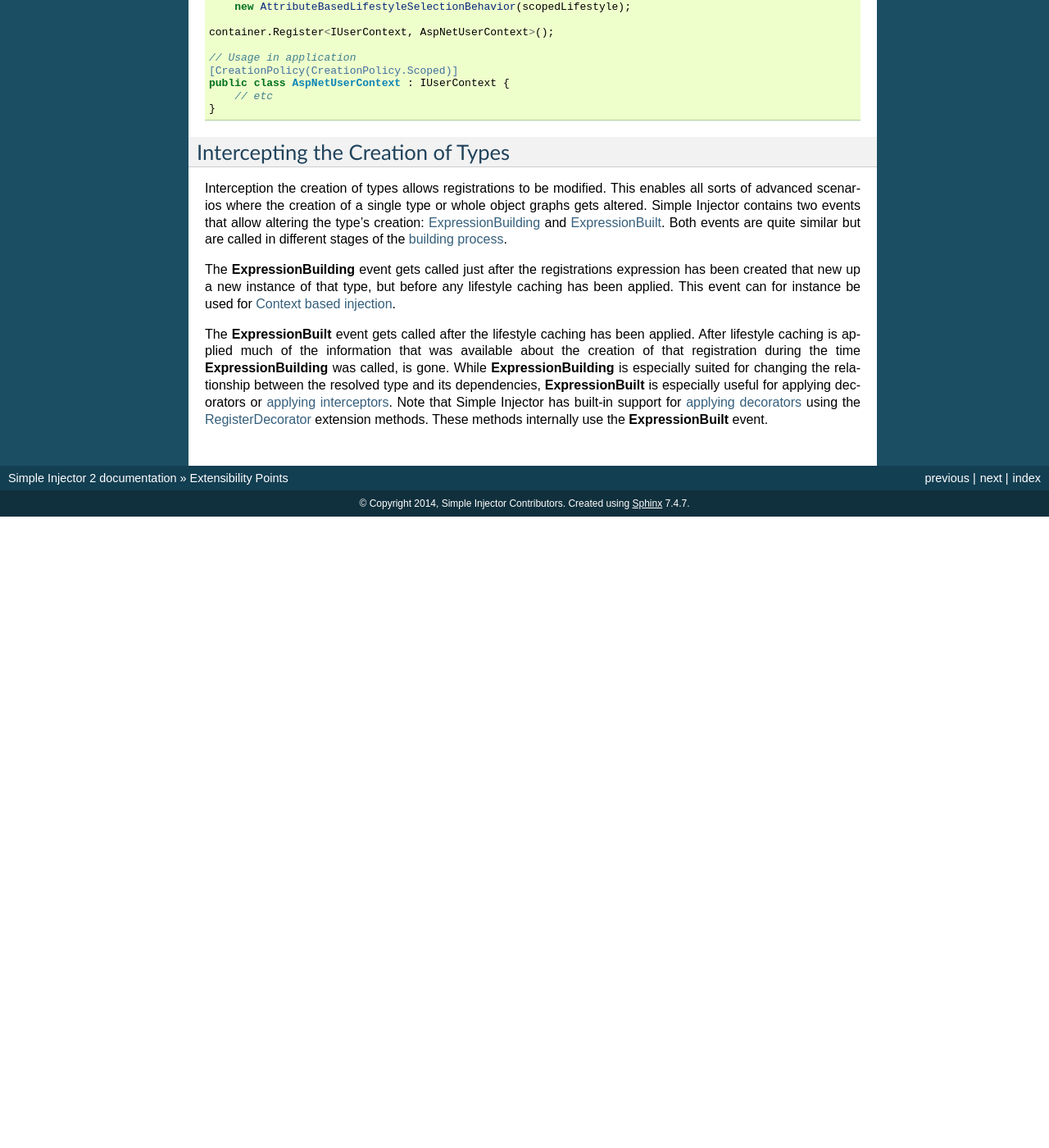
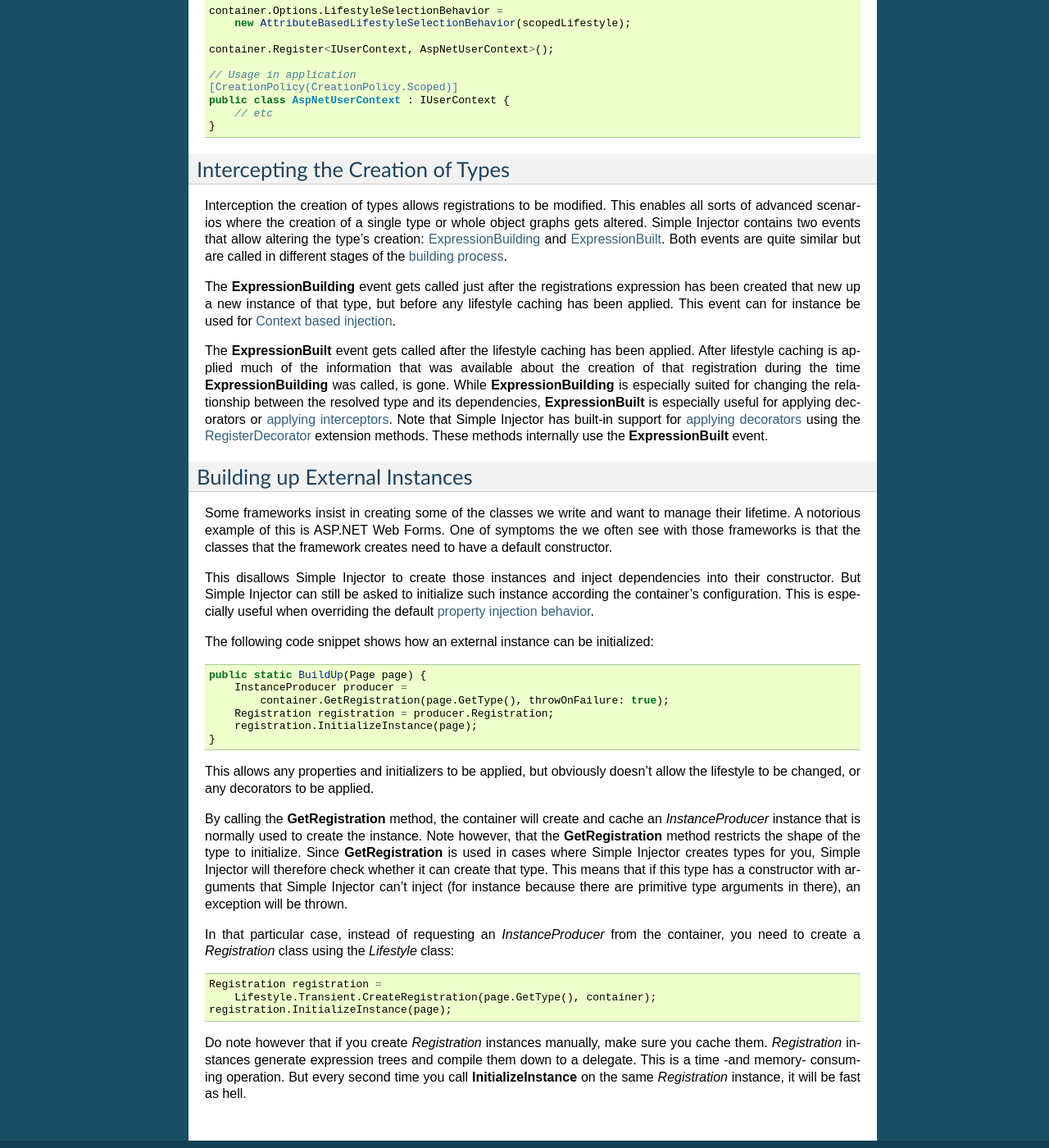
Before and after one commit to simpleinjector/Documentation, a Sphinx documentation site: the page built from source/extensibility.rst, in a window 1280 px wide and 1400 px high, scrolled down 6070 px. Shown: the whole window at 82% size. Built offline with Sphinx 7.4.7, drawn with Linux system fonts in a browser that asks for light colours; before the commit the page ends 6700 px from its top, so only the background shows below that; some of the changed text lies outside the part shown.

Commit message:
New 'Building up External Instances' section added to the Extensibility Points page and pages about deprecated parts of the API moved over from CodePlex.

```diff
--- a/source/advanced.rst
+++ b/source/advanced.rst
@@ -734,7 +734,7 @@ The current example doesn't add much compared to simply using a decorator. When
 
     **Note**: Don't use interception for intercepting types that all implement the same generic interface, such as *ICommandHandler<T>* or *IValidator<T>*. Try using decorator classes instead, as shown in the :ref:`Decorators <Decorators>` section on this page.
 
-.. _Implicit-Property-Injection:
+.. _Property-Injection:
 
 Property injection
 ==================
--- a/source/appendix.rst
+++ b/source/appendix.rst
@@ -10,3 +10,5 @@ Appendix
 	Collection Registration Extensions <CollectionRegistrationExtensions>
 	Context Dependent Extensions <ContextDependentExtensions>
 	T4MVC <t4mvc>
+	InjectProperties is Deprecated <injectproperties-is-deprecated>
+	RegisterMvcAttributeFilterProvider is Deprecated <registermvcattributefilterprovider-is-deprecated>
--- a/source/decisions.rst
+++ b/source/decisions.rst
@@ -133,7 +133,7 @@ With explicit property injection, the container is forced to inject a property a
 
 The use of property injection should be non-standard; constructor injection should be used in the majority of cases. If a constructor gets too many parameters (the constructor over-injection anti-pattern), it is an indication of a violation of the `Single Responsibility Principle <https://en.wikipedia.org/wiki/Single_responsibility_principle>`_ (SRP). SRP violations often lead to maintainability issues. Instead of fixing constructor over-injection with property injection the root cause should be analyzed and the type should be refactored, probably with `Facade Services <http://blog.ploeh.dk/2010/02/02/RefactoringtoAggregateServices/>`_. Another common reason to use properties is because the dependencies are optional. But instead of using optional property dependencies, the best practice is to inject empty implementations (a.k.a. `Null Object pattern <https://en.wikipedia.org/wiki/Null_Object_pattern>`_) into the constructor; Dependencies should rarely be optional.
 
-This doesn’t mean that you can’t do property injection with Simple Injector, but with Simple Injector this will have to be :ref:`explicitly configured <Property-Injection>`.
+This doesn’t mean that you can’t do property injection with Simple Injector, but with Simple Injector this will have to be :ref:`explicitly configured <Overriding-Property-Injection-Behavior>`.
 
 .. _No-interception:
 
--- a/source/extensibility.rst
+++ b/source/extensibility.rst
@@ -4,10 +4,11 @@ Extensibility Points
 
 * :ref:`Overriding Constructor Resolution Behavior <Overriding-Constructor-Resolution-Behavior>`
 * :ref:`Overriding Parameter Injection Behavior <Overriding-Parameter-Injection-Behavior>`
-* :ref:`Property Injection <Property-Injection>`
+* :ref:`Property Injection <Overriding-Property-Injection-Behavior>`
 * :ref:`Overriding Parameter Injection Behavior <Overriding-Parameter-Injection-Behavior>`
 * :ref:`Overriding Lifestyle Selection Behavior <Overriding-Selection-Behavior>`
 * :ref:`Intercepting the Creation of Types <Intercepting-the-Creation-of-Types>`
+* :ref:`Building up external instances <Building-Up-External-Instances>`
 
 .. _Overriding-Constructor-Resolution-Behavior:
 
@@ -68,7 +69,7 @@ The following bit more advanced example changes the constructor resolution behav
         }
 
         public ConstructorInfo GetConstructor(Type serviceType,
-    	    Type implementationType) {
+            Type implementationType) {
             return (
                 from ctor in implementationType.GetConstructors()
                 let parameters = ctor.GetParameters()
@@ -125,7 +126,7 @@ The previous examples changed the constructor overload resolution for all regist
 
 The old T4MVC template generated an extra public constructor on MVC Controller types and overload resolution only had to be changed for types implementing *System.Web.Mvc.IController*, which is what the previous code snippet does. For all other types of registration in the container, the container's default behavior is used.
 
-.. _Property-Injection:
+.. _Overriding-Property-Injection-Behavior:
 
 Property Injection
 ==================
@@ -351,3 +352,37 @@ Interception the creation of types allows registrations to be modified. This ena
 The **ExpressionBuilding** event gets called just after the registrations expression has been created that new up a new instance of that type, but before any lifestyle caching has been applied. This event can for instance be used for :ref:`Context based injection <Context-Based-Injection>`.
 
 The **ExpressionBuilt** event gets called after the lifestyle caching has been applied. After lifestyle caching is applied much of the information that was available about the creation of that registration during the time **ExpressionBuilding** was called, is gone. While **ExpressionBuilding** is especially suited for changing the relationship between the resolved type and its dependencies, **ExpressionBuilt** is especially useful for applying decorators or :ref:`applying interceptors <Interception>`. Note that Simple Injector has built-in support for :ref:`applying decorators <Decorators>` using the `RegisterDecorator <https://simpleinjector.org/ReferenceLibrary/?topic=html/Overload_SimpleInjector_Extensions_DecoratorExtensions_RegisterDecorator.htm>`_ extension methods. These methods internally use the **ExpressionBuilt** event.
+
+.. _Building-Up-External-Instances:
+
+Building up External Instances
+==============================
+
+Some frameworks insist in creating some of the classes we write and want to manage their lifetime. A notorious example of this is ASP.NET Web Forms. One of symptoms the we often see with those frameworks is that the classes that the framework creates need to have a default constructor.
+
+This disallows Simple Injector to create those instances and inject dependencies into their constructor. But Simple Injector can still be asked to initialize such instance according the container's configuration. This is especially useful when overriding the default :ref:`property injection behavior <Overriding-Property-Injection-Behavior>`.
+
+The following code snippet shows how an external instance can be initialized:
+
+.. code-block:: c#
+
+    public static BuildUp(Page page) {
+        InstanceProducer producer =
+            container.GetRegistration(page.GetType(), throwOnFailure: true);
+        Registration registration = producer.Registration;
+        registration.InitializeInstance(page);
+    }
+
+This allows any properties and initializers to be applied, but obviously doesn't allow the lifestyle to be changed, or any decorators to be applied.
+
+By calling the **GetRegistration** method, the container will create and cache an *InstanceProducer* instance that is normally used to create the instance. Note however, that the **GetRegistration** method restricts the shape of the type to initialize. Since **GetRegistration** is used in cases where Simple Injector creates types for you, Simple Injector will therefore check whether it can create that type. This means that if this type has a constructor with arguments that Simple Injector can't inject (for instance because there are primitive type arguments in there), an exception will be thrown.
+
+In that particular case, instead of requesting an *InstanceProducer* from the container, you need to create a *Registration* class using the *Lifestyle* class:
+
+.. code-block:: c#
+
+    Registration registration =
+        Lifestyle.Transient.CreateRegistration(page.GetType(), container);
+    registration.InitializeInstance(page);
+
+Do note however that if you create *Registration* instances manually, make sure you cache them. *Registration* instances generate expression trees and compile them down to a delegate. This is a time -and memory- consuming operation. But every second time you call **InitializeInstance** on the same *Registration* instance, it will be fast as hell.
--- a/source/howto.rst
+++ b/source/howto.rst
@@ -490,7 +490,7 @@ Simple Injector contains a **Verify()** method, that will simply iterate over al
 
 Calling the **Verify()** method however, is just part of the story. It is very easy to create a configuration that passes any verification, but still fails at runtime. Here are some tips to help building a verifiable configuration:
 
-#. Stay away from :ref:`implicit property injection <Implicit-Property-Injection>`, where the container is allowed to skip injecting the property if a corresponding or correctly registered dependency can't be found. This will disallow your application to fail fast and will result in *NullReferenceException*'s later on. Only use implicit property injection when the property is truly optional, omitting the dependency still keeps the configuration valid, and the application still runs correctly without that dependency. Truly optional dependencies should be very rare though, since most of the time you should prefer injecting empty implementations (a.k.a. the `Null Object pattern <https://en.wikipedia.org/wiki/Null_Object_pattern>`_) instead of allowing dependencies to be a null reference. :ref:`Explicit property injection <Configuring-Property-Injection>` on the other hand is fine. With explicit property injection you force the container to inject a property and it will fail when it can't succeed. However, you should prefer constructor injection whenever possible. Note that the need for property injection is often an indication of problems in the design. If you revert to property injection because you otherwise have too many constructor arguments, you're probably violating the `Single Responsibility Principle <https://en.wikipedia.org/wiki/Single_responsibility_principle>`_.
+#. Stay away from :ref:`implicit property injection <Property-Injection>`, where the container is allowed to skip injecting the property if a corresponding or correctly registered dependency can't be found. This will disallow your application to fail fast and will result in *NullReferenceException*'s later on. Only use implicit property injection when the property is truly optional, omitting the dependency still keeps the configuration valid, and the application still runs correctly without that dependency. Truly optional dependencies should be very rare though, since most of the time you should prefer injecting empty implementations (a.k.a. the `Null Object pattern <https://en.wikipedia.org/wiki/Null_Object_pattern>`_) instead of allowing dependencies to be a null reference. :ref:`Explicit property injection <Configuring-Property-Injection>` on the other hand is fine. With explicit property injection you force the container to inject a property and it will fail when it can't succeed. However, you should prefer constructor injection whenever possible. Note that the need for property injection is often an indication of problems in the design. If you revert to property injection because you otherwise have too many constructor arguments, you're probably violating the `Single Responsibility Principle <https://en.wikipedia.org/wiki/Single_responsibility_principle>`_.
 
 #. Register all root objects explicitly if possible. For instance, register all ASP.NET MVC Controller instances explicitly in the container (Controller instances are requested directly and are therefore called 'root objects'). This way the container can check the complete dependency graph starting from the root object when you call **Verify()**. Prefer registering all root objects in an automated fashion, for instance by using reflection to find all root types. The `Simple Injector ASP.NET MVC Integration NuGet Package <https://nuget.org/packages/SimpleInjector.Integration.Web.Mvc>`_ for instance, contains a `RegisterMvcControllers <https://simpleinjector.org/ReferenceLibrary/?topic=html/M_SimpleInjector_SimpleInjectorMvcExtensions_RegisterMvcControllers.htm>`_ extension method that will do this for you and the `WCF Integration NuGet Package <https://nuget.org/packages/SimpleInjector.Integration.Wcf>`_ contains a `RegisterWcfServices <https://simpleinjector.org/ReferenceLibrary.v2/?topic=html/M_SimpleInjector_SimpleInjectorWcfExtensions_RegisterWcfServices.htm>`_ extension method for this purpose.
 #. If registering root objects is not possible or feasible, test the creation of each root object manually during start-up. With ASP.NET Web Form Page classes for instance, you will probably call the container (directly or indirectly) from within their constructor (since Page classes must unfortunately have a default constructor). The key here again is finding them all in once using reflection. By finding all Page classes using reflection and instantiating them, you'll find out (during app start-up or through automated testing) whether there is a problem with your DI configuration or not. The :doc:`Web Forms Integration <webformsintegration>` guide contains an example of how to verify page classes.
```
Also changed, not shown: source/injectproperties-is-deprecated.rst (added, +40 -0 lines), source/registermvcattributefilterprovider-is-deprecated.rst (added, +52 -0 lines).
